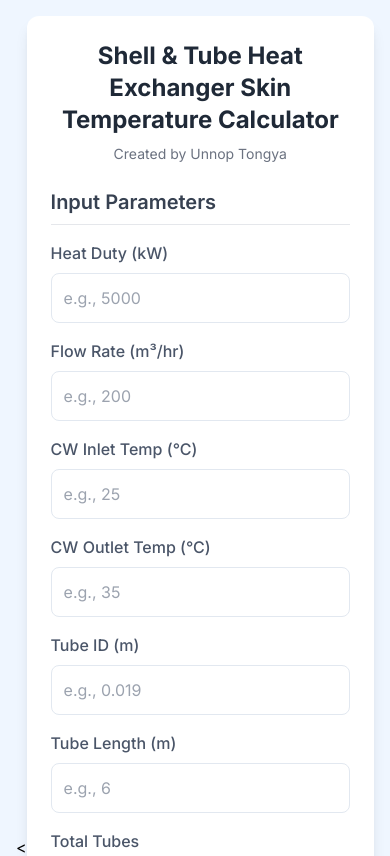
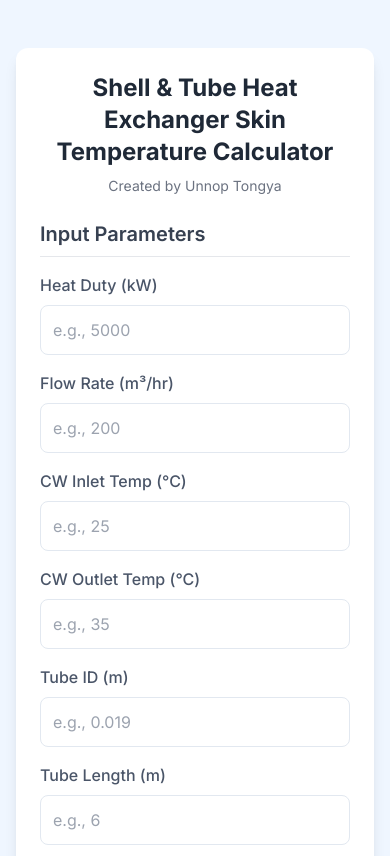
Before and after one commit to utongya/Skin-Temperature-Calculation-Shell-Tube-HE, a plain HTML site: page index.html in a window 390 px wide. Shown: the top 856 px of the page. Drawn offline with nearby package versions, Linux system fonts and the light colour scheme.

Commit message:
Correct responsive layout

```diff
--- a/index.html
+++ b/index.html
@@ -1,4 +1,4 @@
-<<!DOCTYPE html>
+<!DOCTYPE html>
 <html lang="en">
 <head>
     <meta charset="UTF-8">
@@ -44,9 +44,8 @@
         }
     </style>
 </head>
-<body class="bg-blue-50 flex items-center justify-center min-h-screen p-4">
-    <div class="w-full max-w-4xl mx-auto">
-        <div class="bg-white rounded-xl shadow-lg p-6 md:p-8">
+<body class="bg-blue-50 min-h-screen p-4 md:grid md:place-items-center">
+    <div class="w-full max-w-4xl bg-white rounded-xl shadow-lg p-6 md:p-8 my-8 md:my-0">
         <div class="text-center mb-6">
             <h1 class="text-2xl md:text-3xl font-bold text-gray-800">Shell & Tube Heat Exchanger Skin Temperature Calculator</h1>
             <p class="text-sm text-gray-500 mt-2">Created by Unnop Tongya</p>
@@ -145,7 +144,6 @@
             <button onclick="calculateSkinTemperature()" class="bg-blue-600 text-white font-bold py-3 px-10 rounded-lg hover:bg-blue-700 focus:outline-none focus:ring-4 focus:ring-blue-300 transition duration-300 ease-in-out transform hover:-translate-y-1">
                 Calculate
             </button>
-            </div>
         </div>
     </div>
 
```
Lines whose indentation alone changed are shown as unchanged.
